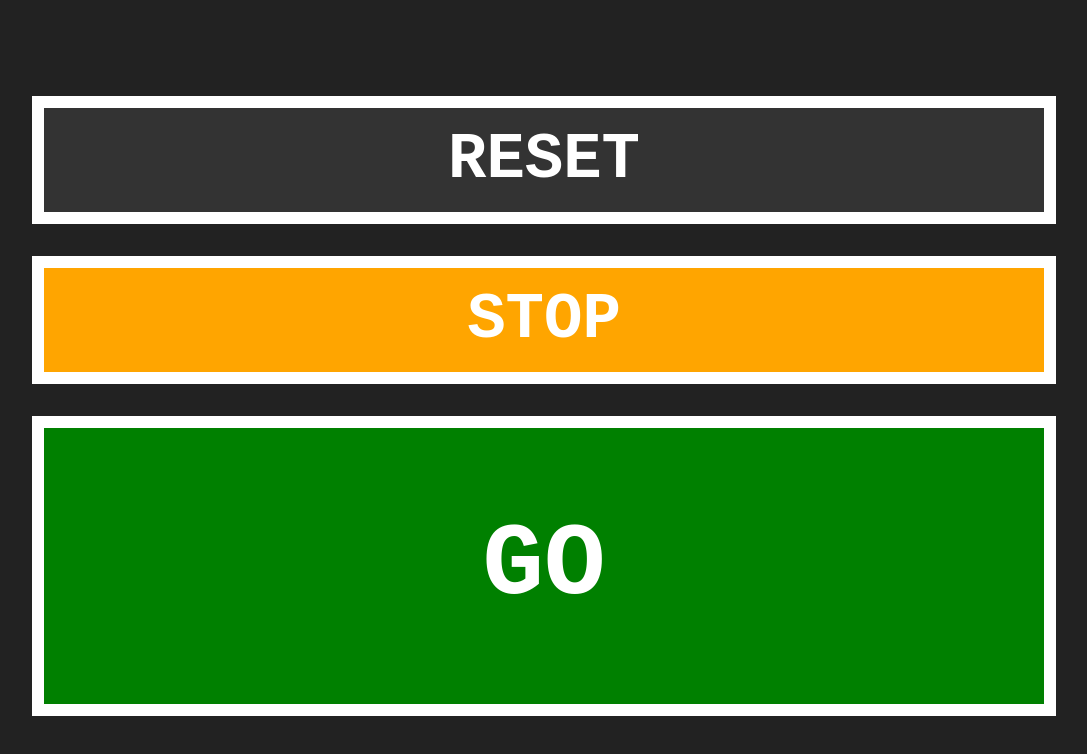
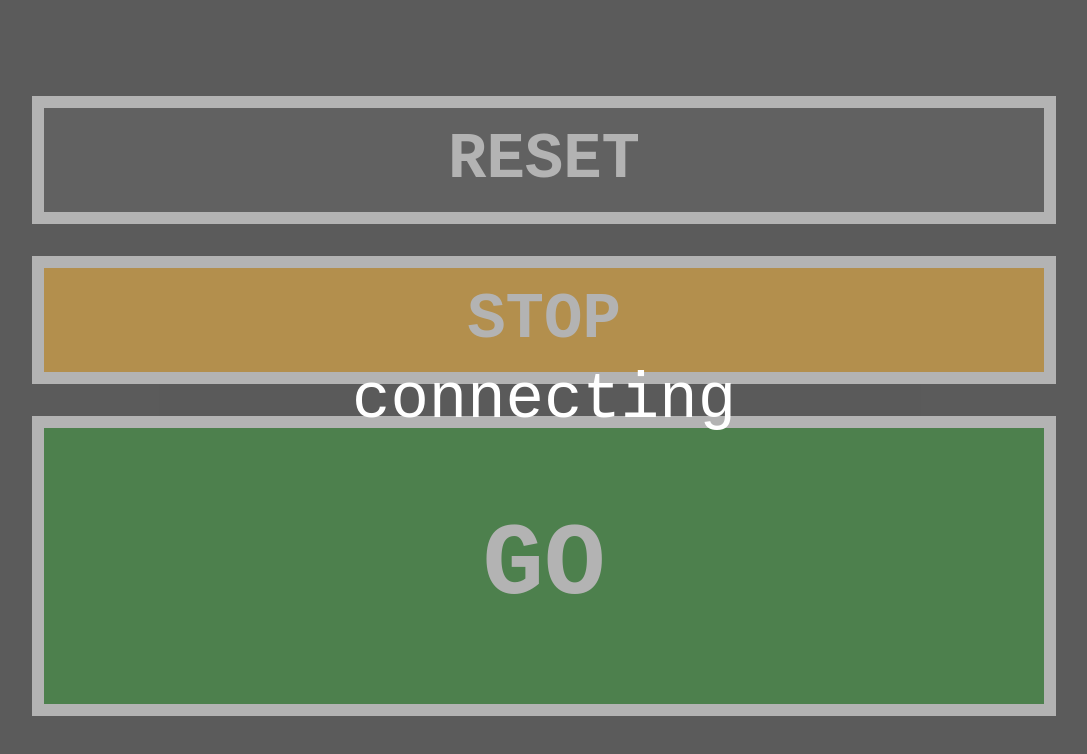
Before and after one commit to timlebrun/suitch, a website: page public/go.html in a window 1280 px wide. Shown: the whole page, without its empty margins (96-1183 px from the left). Drawn offline with nearby package versions, Linux system fonts and the light colour scheme.

Commit message:
:sparkles: Adding a loader in GO

```diff
--- a/public/go.html
+++ b/public/go.html
@@ -49,6 +49,29 @@
 				animation: flash-go 0.2s ease-in-out;
 			}
 
+
+			.container {
+				width: 80vw;
+				height: 80vh;
+				margin: auto;
+				display: flex;
+				flex-direction: column;
+				/* align-items: center; */
+				justify-content: space-around;
+			}
+
+			.loader {
+				position: fixed;
+				top: 0;
+				bottom: 0;
+				left: 0;
+				right: 0;
+				background: rgba(128, 128, 128, .6);
+				display: flex;
+				align-items: center;
+				justify-content: space-around;
+			}
+
 			button {
 				color: #fff;
 				text-align: center;
@@ -75,15 +98,6 @@
 				height: 20%;
 			}
 
-			.container {
-				width: 80vw;
-				height: 80vh;
-				margin: auto;
-				display: flex;
-				flex-direction: column;
-				/* align-items: center; */
-				justify-content: space-around;
-			}
 
 			@keyframes flash-go {
 				0% {
@@ -98,6 +112,13 @@
 		<title>Suitch - Go Button</title>
 	</head>
 	<body x-data :class="$store.local.getBodyClasses()">
+		<template x-if="$store.local.connecting">
+			<div class="loader" >
+				<span>connecting</span>
+			</div>
+		</template>
+
+
 		<div class="container">
 			<button @click="sendStateUpdate({ 'go.status': null })" class="btn-reset">
 				Reset
@@ -129,7 +150,7 @@
 						if (this.state['go.status'] === 'STOP') classes.push('status-stop');
 						return classes.join(' ');
 					},
-					loading: false,
+					connecting: true,
 					state: {},
 					flash: false,
 				});
@@ -147,6 +168,9 @@
 				}
 
 				Object.assign(window, { sendStateUpdate });
+
+				socket.on('connect', () => alpineLocalStore.connecting = socket.disconnected);
+				socket.on('disconnect', () => alpineLocalStore.connecting = socket.disconnected);
 
 				socket.on('suitch::state:hello', (stateUpdate) => {
 					console.debug('RECEIVED HELLO', stateUpdate);
```
